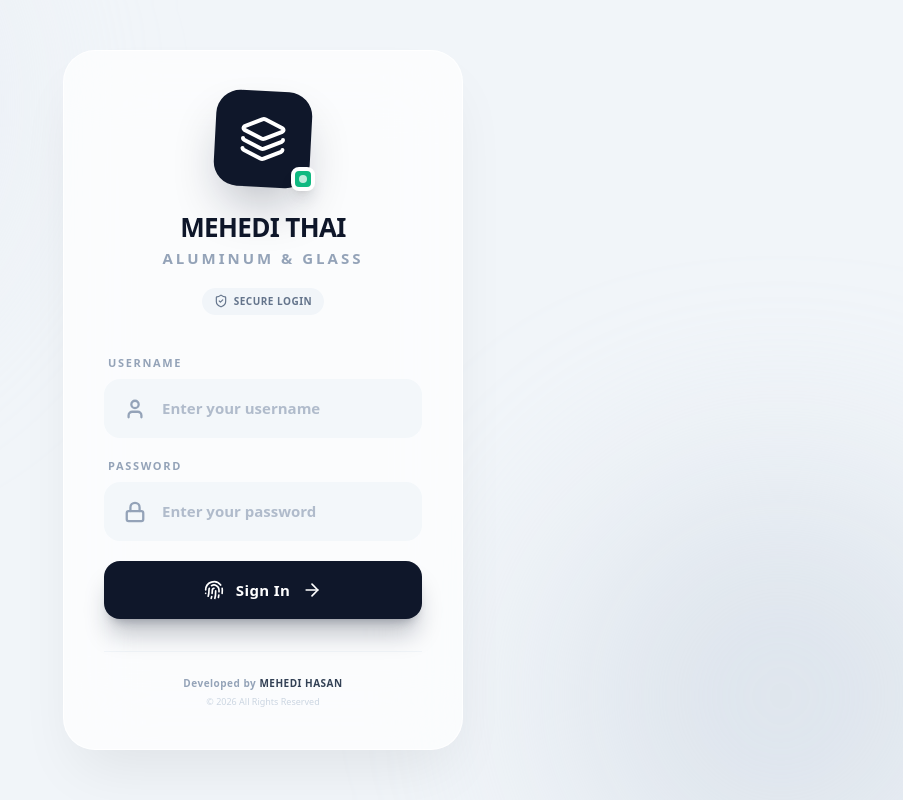
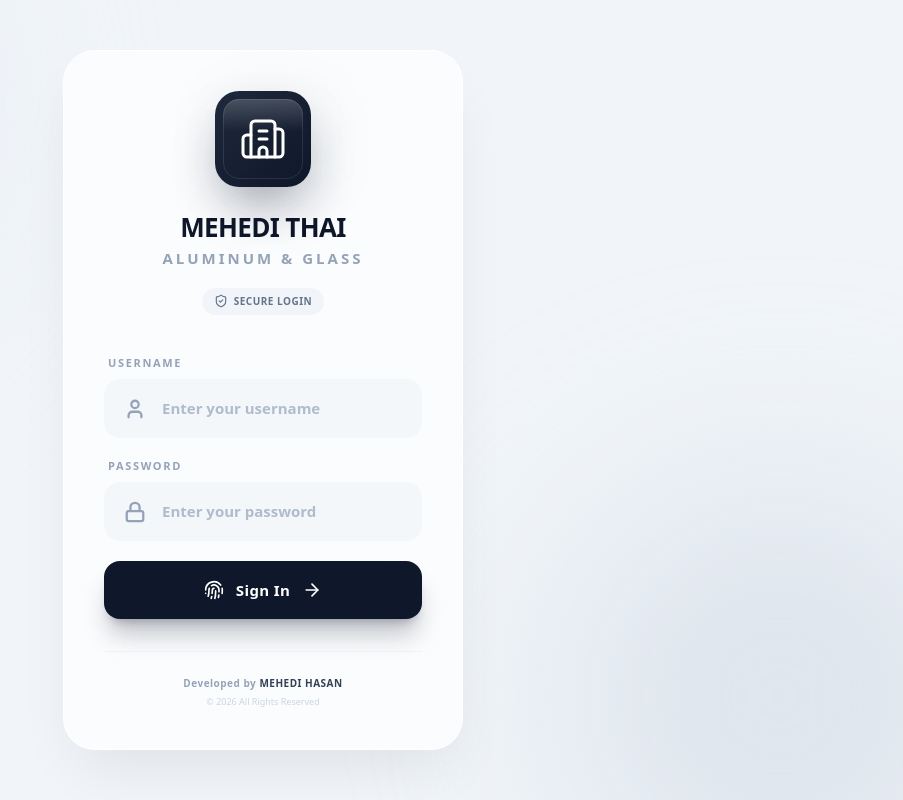
Before and after one commit to Mehedimnm/Mehedi-Thai-Aluminium-Glass, a React (Vite) app: page /login in a window 1280 px wide. Shown: the whole page, without its empty margins (377-1280 px from the left). Built offline with nearby package versions, Linux system fonts and the light colour scheme.

Commit message:
Dashboard Update

```diff
--- a/src/Login.jsx
+++ b/src/Login.jsx
@@ -8,9 +8,10 @@ import {
   CheckCircle,
   XCircle,
   AlertTriangle,
-  Layers,
   ShieldCheck,
-  Fingerprint
+  Fingerprint,
+  Hexagon,
+  Building2
 } from 'lucide-react';
 
 // Premium Input Component
@@ -37,7 +38,7 @@ const PremiumInput = ({
         {label}
       </label>
 
-      {/* Input Container - ✅ No underline */}
+      {/* Input Container */}
       <div className={`
         relative flex items-center rounded-2xl transition-all duration-300 overflow-hidden
         ${isError
@@ -145,7 +146,7 @@ const Login = ({ onLogin }) => {
   return (
     <div className="min-h-screen flex items-center justify-center bg-[#f1f5f9] relative overflow-hidden font-sans p-4">
 
-      {/* Toast Notification - ✅ Fixed Progress Bar */}
+      {/* Toast Notification */}
       <AnimatePresence>
         {toast && (
           <motion.div
@@ -180,7 +181,7 @@ const Login = ({ onLogin }) => {
                 <p className="text-xs text-slate-500 mt-0.5 truncate">{toast.text}</p>
               </div>
 
-              {/* ✅ Progress Bar - Now matches rounded corners */}
+              {/* Progress Bar */}
               {toast.type !== 'success' && (
                 <motion.div
                   initial={{ scaleX: 1 }}
@@ -216,19 +217,28 @@ const Login = ({ onLogin }) => {
         >
           {/* Header */}
           <div className="text-center mb-10">
-            {/* Logo */}
+
+            {/* ✅ New Premium Logo - Straight, No Green Dot */}
             <motion.div
-              initial={{ scale: 0.8, rotate: -5 }}
-              animate={{ scale: 1, rotate: 0 }}
+              initial={{ scale: 0.8, opacity: 0 }}
+              animate={{ scale: 1, opacity: 1 }}
               transition={{ delay: 0.2, type: 'spring', stiffness: 200 }}
-              className="relative inline-block mb-6"
+              className="relative inline-flex items-center justify-center mb-6"
             >
-              <div className="w-20 h-20 md:w-24 md:h-24 bg-slate-900 rounded-[20px] md:rounded-[24px] flex items-center justify-center shadow-2xl shadow-slate-900/30 transform rotate-3 hover:rotate-0 transition-transform duration-500 cursor-pointer">
-                <Layers className="w-10 h-10 md:w-12 md:h-12 text-white" />
-              </div>
-              {/* Status Dot */}
-              <div className="absolute -bottom-1 -right-1 w-6 h-6 bg-emerald-500 rounded-lg flex items-center justify-center border-4 border-white shadow-lg">
-                <div className="w-2 h-2 bg-white rounded-full animate-pulse" />
+              {/* Outer Glow Ring */}
+              <div className="absolute inset-0 w-24 h-24 md:w-28 md:h-28 bg-slate-900/5 rounded-3xl blur-xl" />
+
+              {/* Main Logo Container */}
+              <div className="relative w-20 h-20 md:w-24 md:h-24 bg-gradient-to-br from-slate-800 to-slate-900 rounded-2xl md:rounded-3xl flex items-center justify-center shadow-2xl shadow-slate-900/40">
+
+                {/* Inner Pattern */}
+                <div className="absolute inset-2 border border-white/10 rounded-xl md:rounded-2xl" />
+
+                {/* Icon */}
+                <Building2 className="w-10 h-10 md:w-12 md:h-12 text-white relative z-10" strokeWidth={1.5} />
+
+                {/* Shine Effect */}
+                <div className="absolute top-2 left-2 right-2 h-1/3 bg-gradient-to-b from-white/20 to-transparent rounded-t-xl md:rounded-t-2xl" />
               </div>
             </motion.div>
 
```
